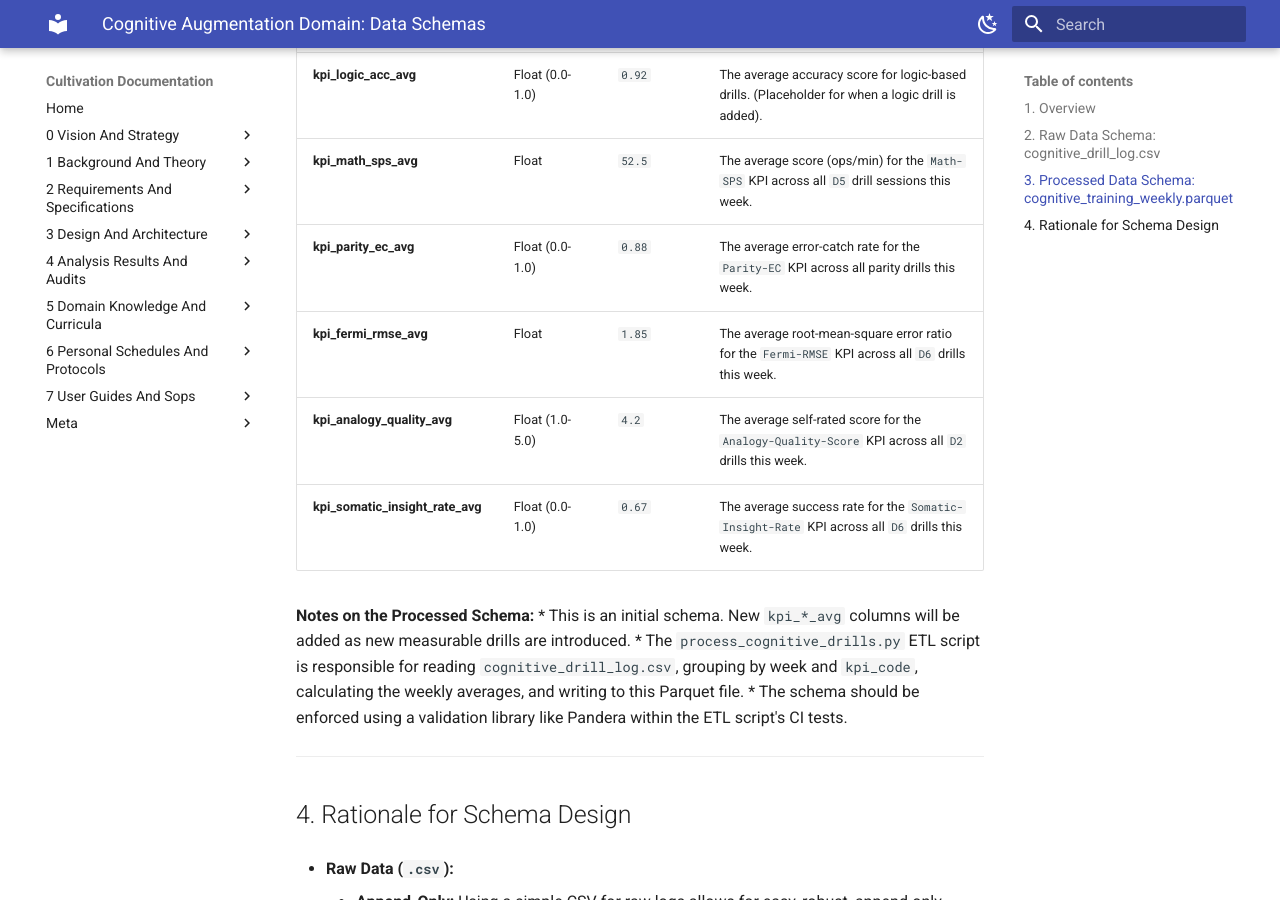
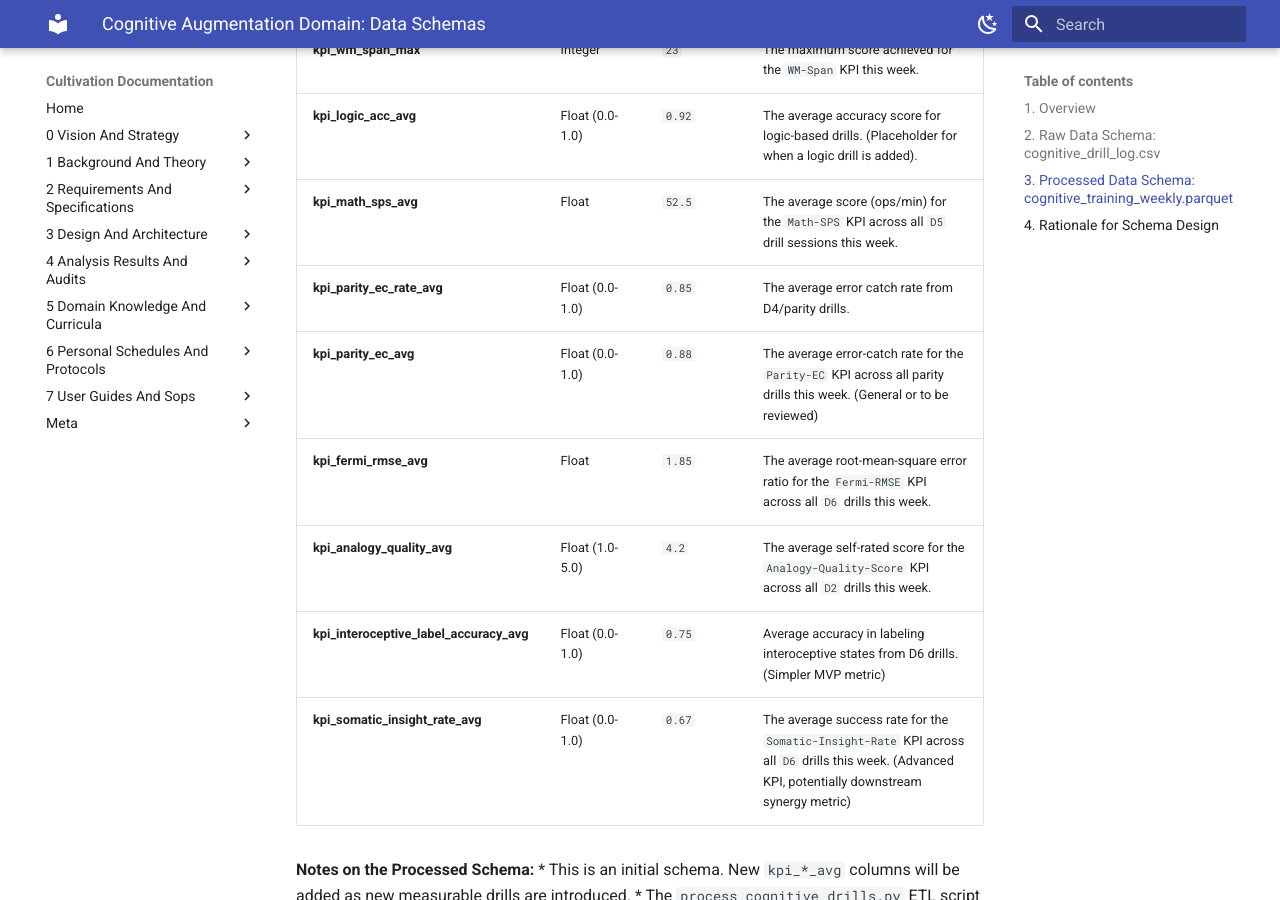
Before and after one commit to ImmortalDemonGod/Holistic-Performance-Enhancement, an MkDocs documentation site: the page built from cultivation/docs/2_requirements_and_specifications/data_schemas/cognitive_training_schemas.md, in a window 1280 px wide and 900 px high, scrolled down 2003 px. Built offline with MkDocs 1.6.1 and Material for MkDocs 9.7.7, drawn with Linux system fonts in a browser that asks for light colours.

Commit message:
📝 docs(cognitive_training_schemas): update cognitive training schemas
- add new KPI for parity error catch rate and update existing description
- include average accuracy for interoceptive labeling in the schema

📝 docs(README): refine cognitive augmentation domain description

- streamline mission statement for clarity and focus
- emphasize the integration of the Mentat-OS framework within the HPE ecosystem

```diff
--- a/cultivation/docs/2_requirements_and_specifications/data_schemas/cognitive_training_schemas.md
+++ b/cultivation/docs/2_requirements_and_specifications/data_schemas/cognitive_training_schemas.md
@@ -46,10 +46,12 @@ This schema defines the structure for the aggregated weekly data file, which is
 | **kpi_wm_span_max** | Integer | `23` | The maximum score achieved for the `WM-Span` KPI this week. |
 | **kpi_logic_acc_avg** | Float (0.0-1.0)| `0.92` | The average accuracy score for logic-based drills. (Placeholder for when a logic drill is added). |
 | **kpi_math_sps_avg** | Float | `52.5` | The average score (ops/min) for the `Math-SPS` KPI across all `D5` drill sessions this week. |
-| **kpi_parity_ec_avg** | Float (0.0-1.0)| `0.88` | The average error-catch rate for the `Parity-EC` KPI across all parity drills this week. |
+| **kpi_parity_ec_rate_avg** | Float (0.0-1.0)| `0.85` | The average error catch rate from D4/parity drills. |
+| **kpi_parity_ec_avg** | Float (0.0-1.0)| `0.88` | The average error-catch rate for the `Parity-EC` KPI across all parity drills this week. (General or to be reviewed) |
 | **kpi_fermi_rmse_avg** | Float | `1.85` | The average root-mean-square error ratio for the `Fermi-RMSE` KPI across all `D6` drills this week. |
 | **kpi_analogy_quality_avg** | Float (1.0-5.0)| `4.2` | The average self-rated score for the `Analogy-Quality-Score` KPI across all `D2` drills this week. |
-| **kpi_somatic_insight_rate_avg**| Float (0.0-1.0)| `0.67` | The average success rate for the `Somatic-Insight-Rate` KPI across all `D6` drills this week. |
+| **kpi_interoceptive_label_accuracy_avg** | Float (0.0-1.0) | `0.75` | Average accuracy in labeling interoceptive states from D6 drills. (Simpler MVP metric) |
+| **kpi_somatic_insight_rate_avg**| Float (0.0-1.0)| `0.67` | The average success rate for the `Somatic-Insight-Rate` KPI across all `D6` drills this week. (Advanced KPI, potentially downstream synergy metric) |
 
 **Notes on the Processed Schema:**
 *   This is an initial schema. New `kpi_*_avg` columns will be added as new measurable drills are introduced.
```
Also changed, not shown: cultivation/docs/5_domain_knowledge_and_curricula/cognitive_augmentation/README.md (+2 -11 lines).
